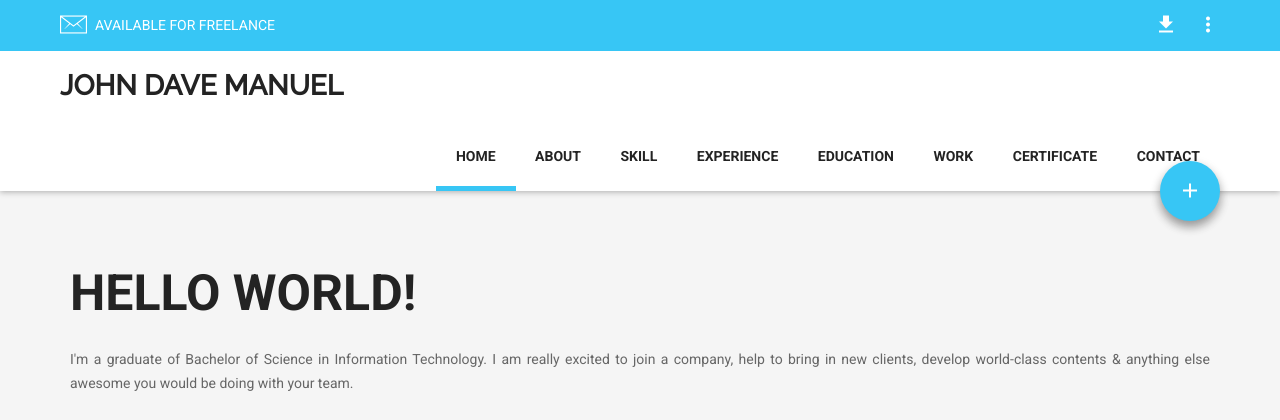
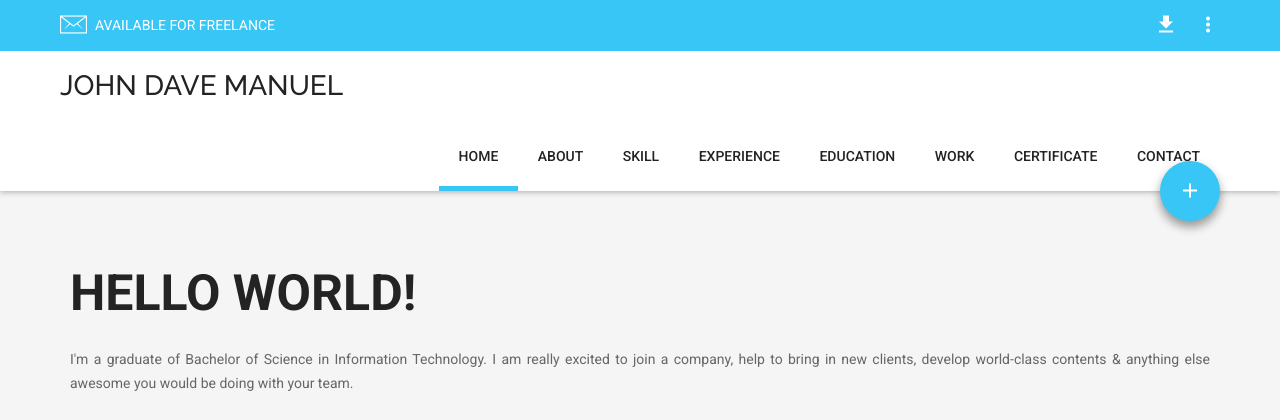
Before and after one commit to fildenn/portfolio, a PHP site: page / in a window 1280 px wide. Shown: the top 420 px of the page. Run offline with PHP 8.4, Linux system fonts and the light colour scheme; some libraries are stand-ins or nearby versions.

Commit message:
Update style.css

```diff
--- a/css/style.css
+++ b/css/style.css
@@ -496,7 +496,6 @@ input:not([type=submit]):not([type=file]):focus, select:focus, textarea:focus {
 }
 .header .bottom a {
 	color: #232323;
-	font-weight: bold;
 }
 .header .bottom .title {
 	font-size: 28px;
```
